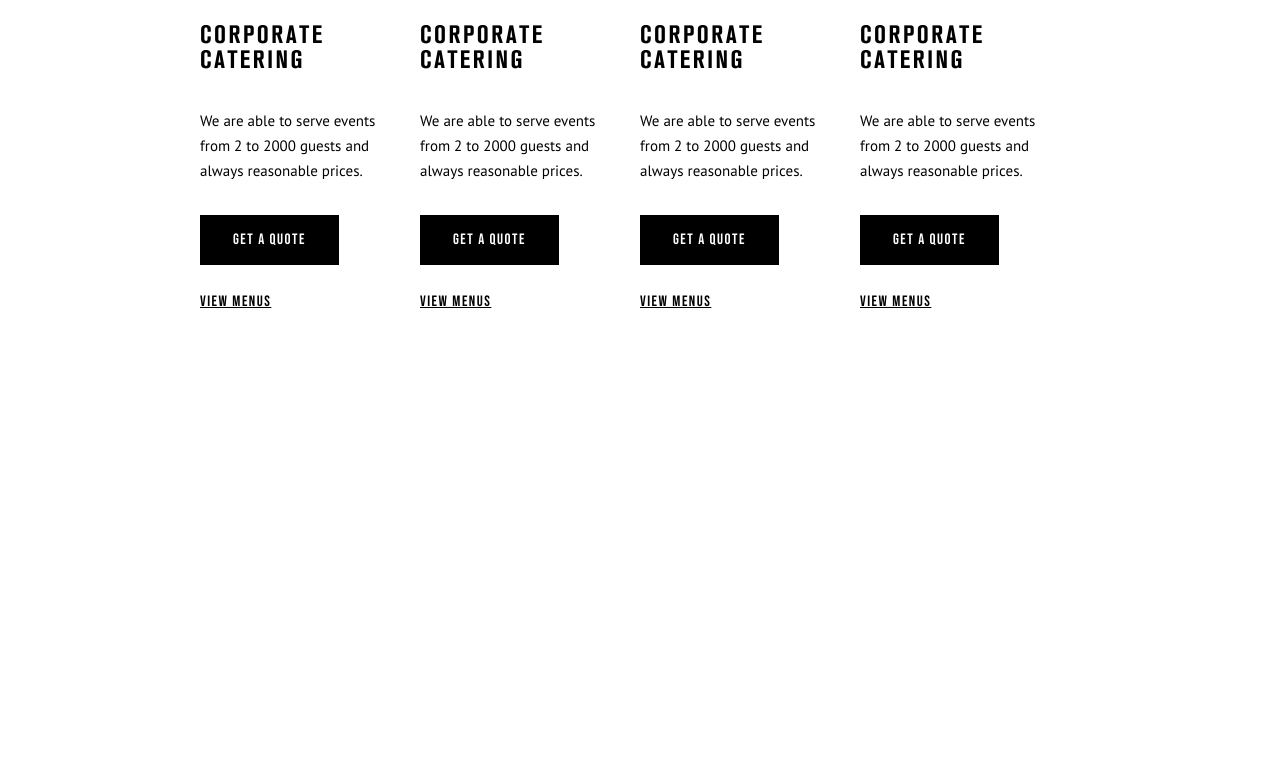
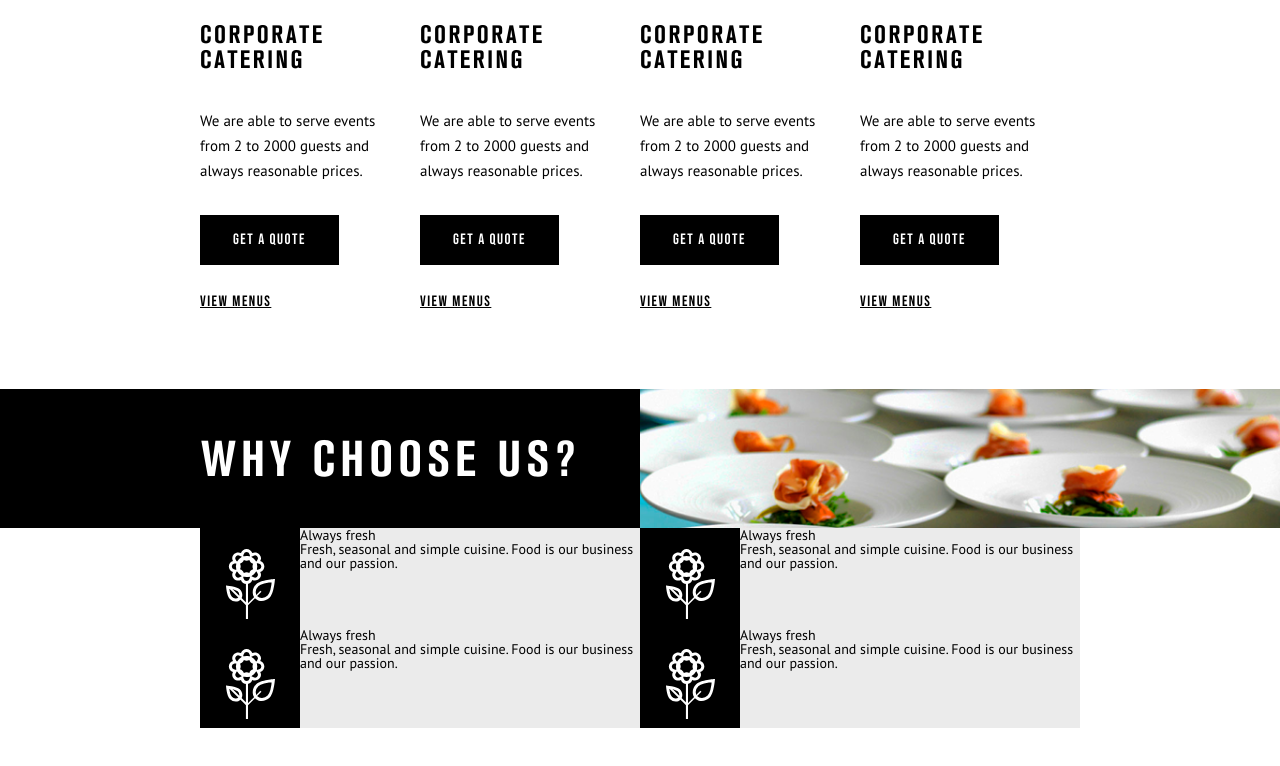
Before and after one commit to VolodymyrKurdiukov/Prime_one, a website: page src/index.html in a window 1280 px wide. Shown: the part 916-1682 px from the top of the page. Before the commit the page ends 1265 px from the top, so only its background shows below. Drawn offline with nearby package versions, Linux system fonts and the light colour scheme; files that its build step writes are made by us from their sources; files whose address does not match are found by name.

Commit message:
torefine

```diff
--- a/src/index.html
+++ b/src/index.html
@@ -161,6 +161,63 @@
 			</div>
 		</div>
 	</section>
+	<section class="why">
+		<div class="why-body">
+			<div class="why-body__column">
+				<div class="why-body__title">Why CHOOSE us?</div>
+			</div>
+			<div class="why-body__column">
+				<div class="why-body__img ibg">
+					<img src="img/why/01.png" alt="">
+				</div>
+			</div>
+		</div>
+		<div class="container">
+			<div class="why-content">
+				<div class="why-content__column">
+					<div class="why-content-item">
+						<div class="why-content-item__icon"><img src="img/why/01.svg" alt=""></div>
+						<div class="why-content-item__descr">
+							<div class="why-content-item__title">Always fresh</div>
+							<div class="why-content-item__text">Fresh, seasonal and simple cuisine. Food is our business and
+								our passion.</div>
+						</div>
+					</div>
+				</div>
+				<div class="why-content__column">
+					<div class="why-content-item">
+						<div class="why-content-item__icon"><img src="img/why/01.svg" alt=""></div>
+						<div class="why-content-item__descr">
+							<div class="why-content-item__title">Always fresh</div>
+							<div class="why-content-item__text">Fresh, seasonal and simple cuisine. Food is our business and
+								our passion.</div>
+						</div>
+					</div>
+				</div>
+				<div class="why-content__column">
+					<div class="why-content-item">
+						<div class="why-content-item__icon"><img src="img/why/01.svg" alt=""></div>
+						<div class="why-content-item__descr">
+							<div class="why-content-item__title">Always fresh</div>
+							<div class="why-content-item__text">Fresh, seasonal and simple cuisine. Food is our business and
+								our passion.</div>
+						</div>
+					</div>
+				</div>
+				<div class="why-content__column">
+					<div class="why-content-item">
+						<div class="why-content-item__icon"><img src="img/why/01.svg" alt=""></div>
+						<div class="why-content-item__descr">
+							<div class="why-content-item__title">Always fresh</div>
+							<div class="why-content-item__text">Fresh, seasonal and simple cuisine. Food is our business and
+								our passion.</div>
+						</div>
+					</div>
+				</div>
+
+			</div>
+		</div>
+	</section>
 	<script src="https://code.jquery.com/jquery-3.3.1.min.js"></script>
 	<script src="js/script.js"></script>
 </body>
--- /dev/null
+++ b/src/scss/blocks/_why.scss
@@ -0,0 +1,53 @@
+.why {
+}
+.why-body {
+	display: flex;
+	background-color: #000;
+
+		&__column {
+			flex: 0 0 50%;
+		}
+		&__title{
+			padding: 57px 60px 57px 0px;
+			color: #ffffff;
+			font-family: 'AkzidenzGroteskBQCondensedBold';
+			font-size: 50px;
+			line-height: 25px;
+			text-align: right;
+			text-transform: uppercase;
+			letter-spacing: 5px;
+		}
+
+		&__img {
+			height: 100%;
+		}
+}
+
+.why-content {
+	background-color: #ebebeb;
+	display: flex;
+	flex-wrap: wrap;
+		&__column {
+			flex: 0 0 50%;
+		}
+}
+.why-content-item {
+	display: flex;
+		&__icon {
+			display: flex;
+			width: 100px;
+			height: 100px;
+			background-color: #000000;
+			align-items: center;
+			justify-content: center;
+		}
+		&__descr{
+
+		}
+
+		&__title {
+		}
+
+		&__text {
+		}
+}
--- a/src/scss/style.scss
+++ b/src/scss/style.scss
@@ -21,5 +21,6 @@
 @import "blocks/private";
 @import "blocks/btn";
 @import "blocks/products";
+@import "blocks/why";
 
 @import "base/media";
```
Also changed, not shown: dist/css/style.min.css, dist/img/why/01.jpg (added), dist/img/why/01.png (added), dist/img/why/01.svg (added), dist/img/why/02.svg (added), dist/img/why/03.svg (added), dist/img/why/04.svg (added), dist/index.html, src/img/why/01.jpg (added), src/img/why/01.png (added), src/img/why/01.svg (added), src/img/why/02.svg (added), src/img/why/03.svg (added), src/img/why/04.svg (added).
